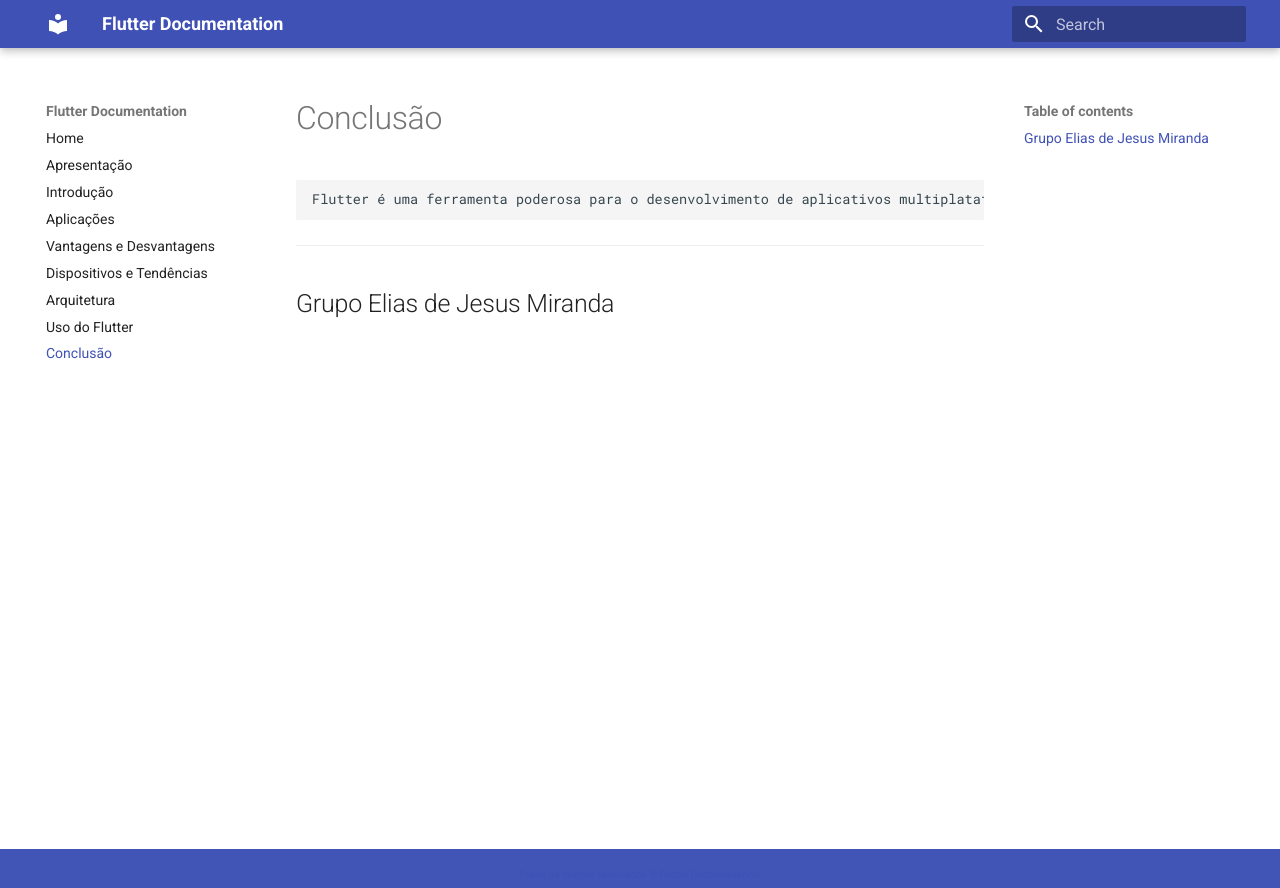
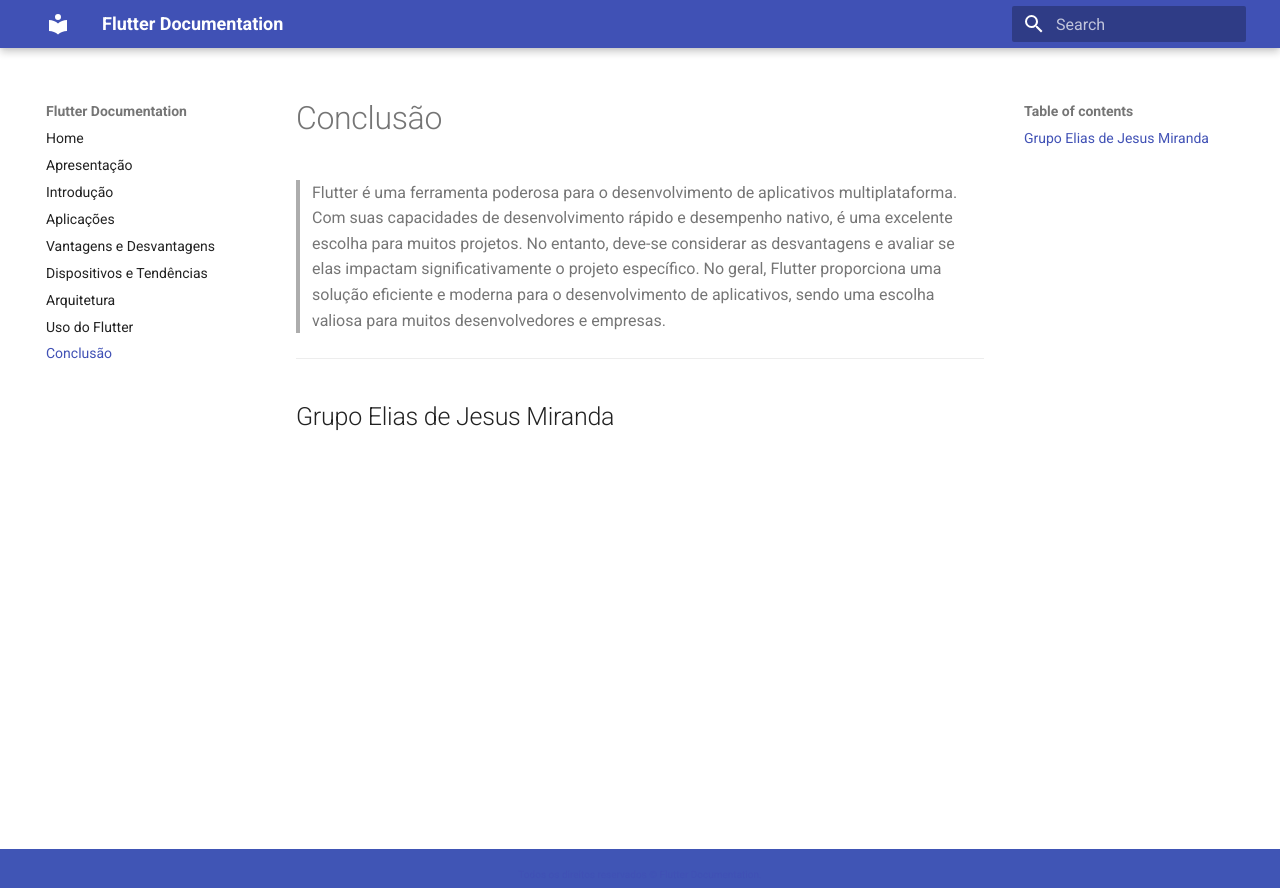
Before and after one commit to atacus/flutter-docs, an MkDocs documentation site: the page built from docs/conclusao.md, in a window 1280 px wide. Shown: the top 888 px of the page. Built offline with MkDocs 1.6.1 and Material for MkDocs 9.7.7, drawn with Linux system fonts in a browser that asks for light colours.

````diff
--- a/docs/conclusao.md
+++ b/docs/conclusao.md
@@ -1,7 +1,7 @@
 # Conclusão
-```
-Flutter é uma ferramenta poderosa para o desenvolvimento de aplicativos multiplataforma. Com suas capacidades de desenvolvimento rápido e desempenho nativo, é uma excelente escolha para muitos projetos. No entanto, deve-se considerar as desvantagens e avaliar se elas impactam significativamente o projeto específico. No geral, Flutter proporciona uma solução eficiente e moderna para o desenvolvimento de aplicativos, sendo uma escolha valiosa para muitos desenvolvedores e empresas.
-```
+
+> Flutter é uma ferramenta poderosa para o desenvolvimento de aplicativos multiplataforma. Com suas capacidades de desenvolvimento rápido e desempenho nativo, é uma excelente escolha para muitos projetos. No entanto, deve-se considerar as desvantagens e avaliar se elas impactam significativamente o projeto específico. No geral, Flutter proporciona uma solução eficiente e moderna para o desenvolvimento de aplicativos, sendo uma escolha valiosa para muitos desenvolvedores e empresas.
+
 
 ---
 Grupo Elias de Jesus Miranda
````
